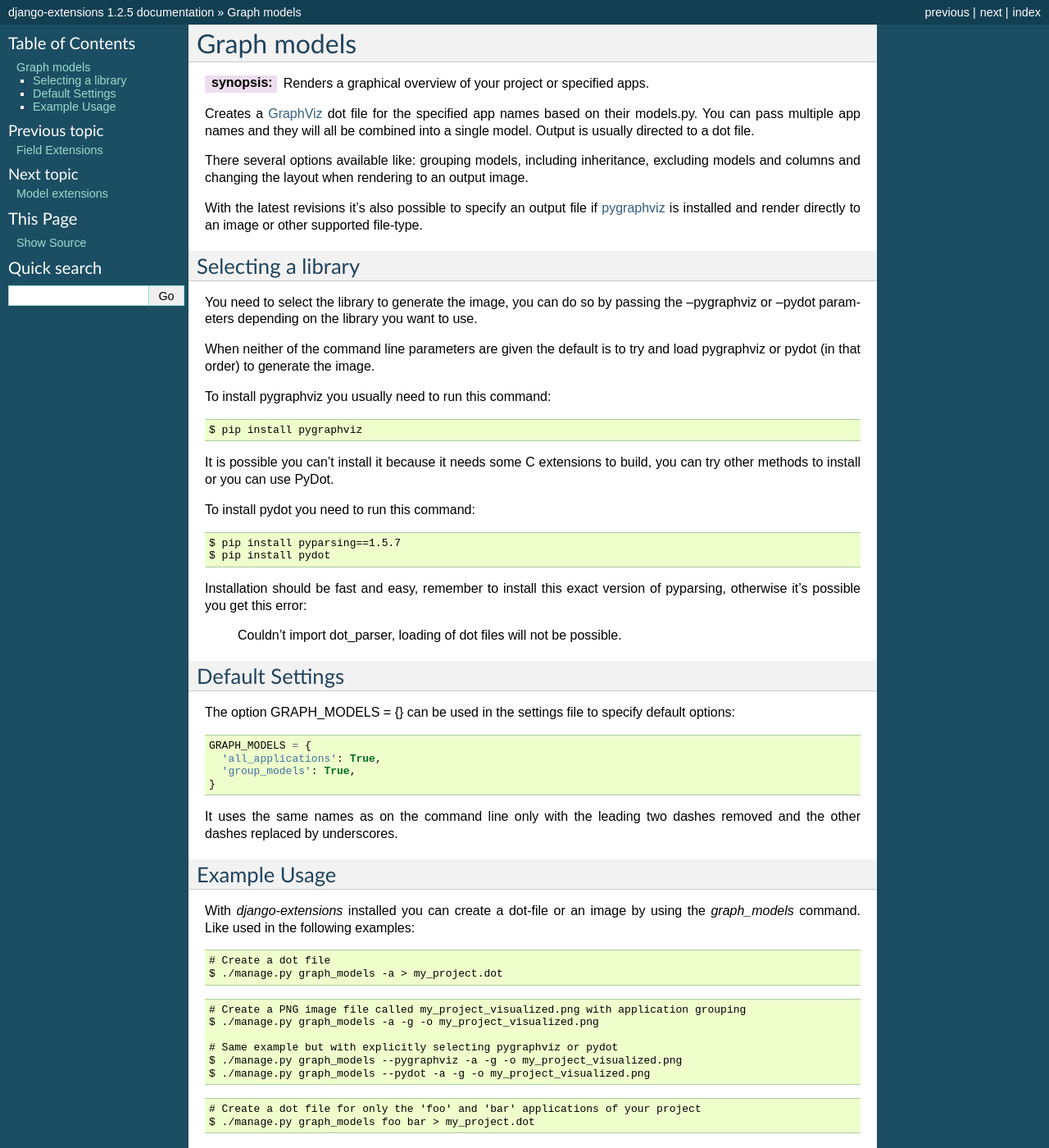
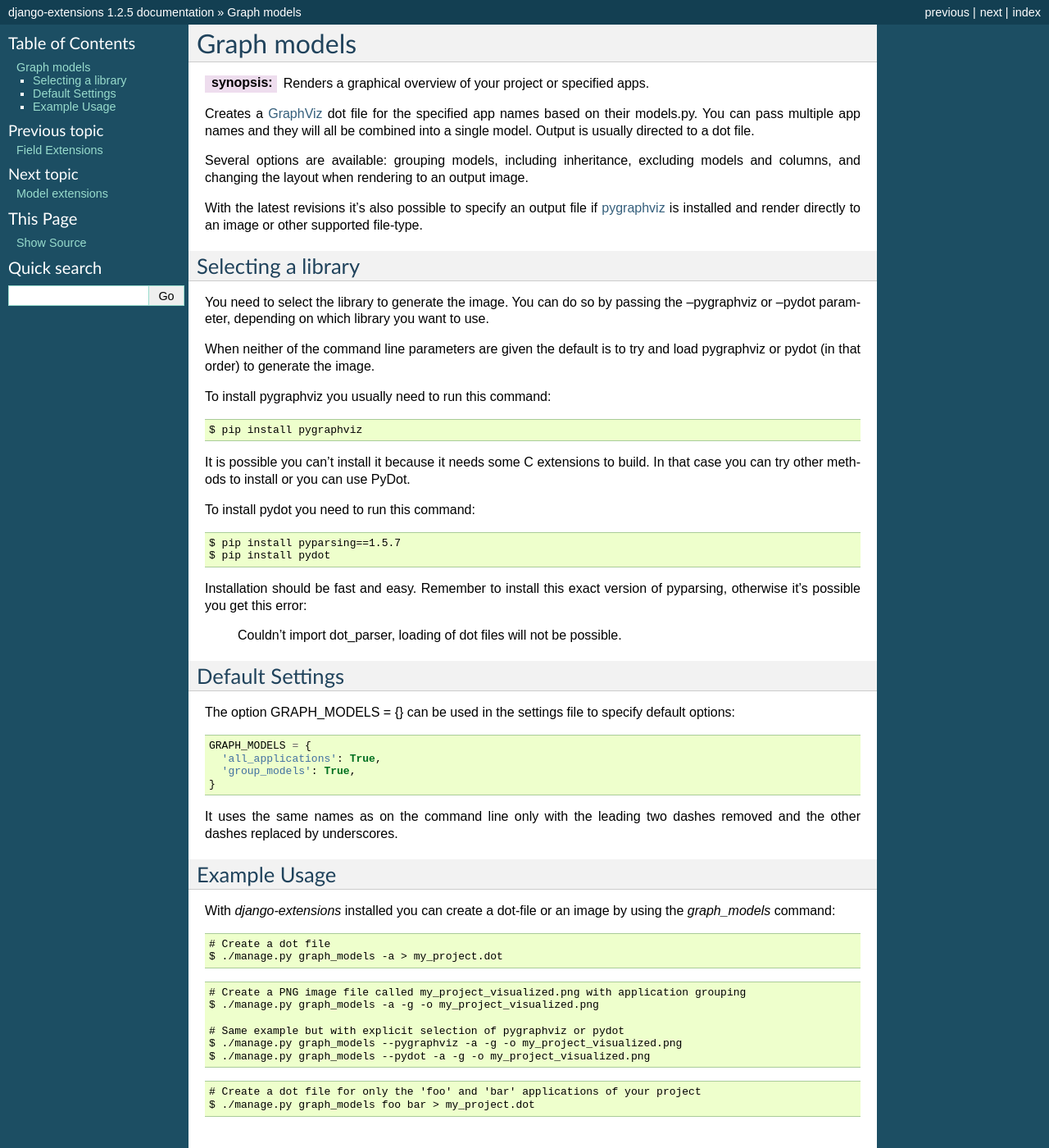
Before and after one commit to django-extensions/django-extensions, a Sphinx documentation site: the page built from docs/graph_models.rst, in a window 1280 px wide and 1400 px high. Shown: the whole window at 82% size. Built offline with Sphinx 7.4.7, drawn with Linux system fonts in a browser that asks for light colours; pages that are not in the unit, such as notebooks, are missing from menus.

Commit message:
Typo/grammar corrections.

```diff
--- a/docs/graph_models.rst
+++ b/docs/graph_models.rst
@@ -7,8 +7,8 @@
 You can pass multiple app names and they will all be combined into a single model.
 Output is usually directed to a dot file.
 
-There several options available like: grouping models, including inheritance,
-excluding models and columns and changing the layout when rendering to an output
+Several options are available: grouping models, including inheritance,
+excluding models and columns, and changing the layout when rendering to an output
 image.
 
 With the latest revisions it's also possible to specify an output file if
@@ -19,8 +19,8 @@
 Selecting a library
 -------------------
 
-You need to select the library to generate the image, you can do so by passing
-the --pygraphviz or --pydot parameters depending on the library you want to use.
+You need to select the library to generate the image. You can do so by passing
+the --pygraphviz or --pydot parameter, depending on which library you want to use.
 
 When neither of the command line parameters are given the default is to try and load
 pygraphviz or pydot (in that order) to generate the image.
@@ -29,15 +29,15 @@
 
   $ pip install pygraphviz
 
-It is possible you can't install it because it needs some C extensions to build, you
-can try other methods to install or you can use PyDot.
+It is possible you can't install it because it needs some C extensions to build. In
+that case you can try other methods to install or you can use PyDot.
 
 To install pydot you need to run this command::
 
   $ pip install pyparsing==1.5.7
   $ pip install pydot
 
-Installation should be fast and easy, remember to install this exact version of
+Installation should be fast and easy. Remember to install this exact version of
 pyparsing, otherwise it's possible you get this error:
 
     Couldn't import dot_parser, loading of dot files will not be possible.
@@ -61,7 +61,7 @@
 -------------
 
 With *django-extensions* installed you can create a dot-file or an
-image by using the *graph_models* command. Like used in the following examples::
+image by using the *graph_models* command::
 
   # Create a dot file
   $ ./manage.py graph_models -a > my_project.dot
@@ -71,7 +71,7 @@
   # Create a PNG image file called my_project_visualized.png with application grouping
   $ ./manage.py graph_models -a -g -o my_project_visualized.png
 
-  # Same example but with explicitly selecting pygraphviz or pydot
+  # Same example but with explicit selection of pygraphviz or pydot
   $ ./manage.py graph_models --pygraphviz -a -g -o my_project_visualized.png
   $ ./manage.py graph_models --pydot -a -g -o my_project_visualized.png
 
```
